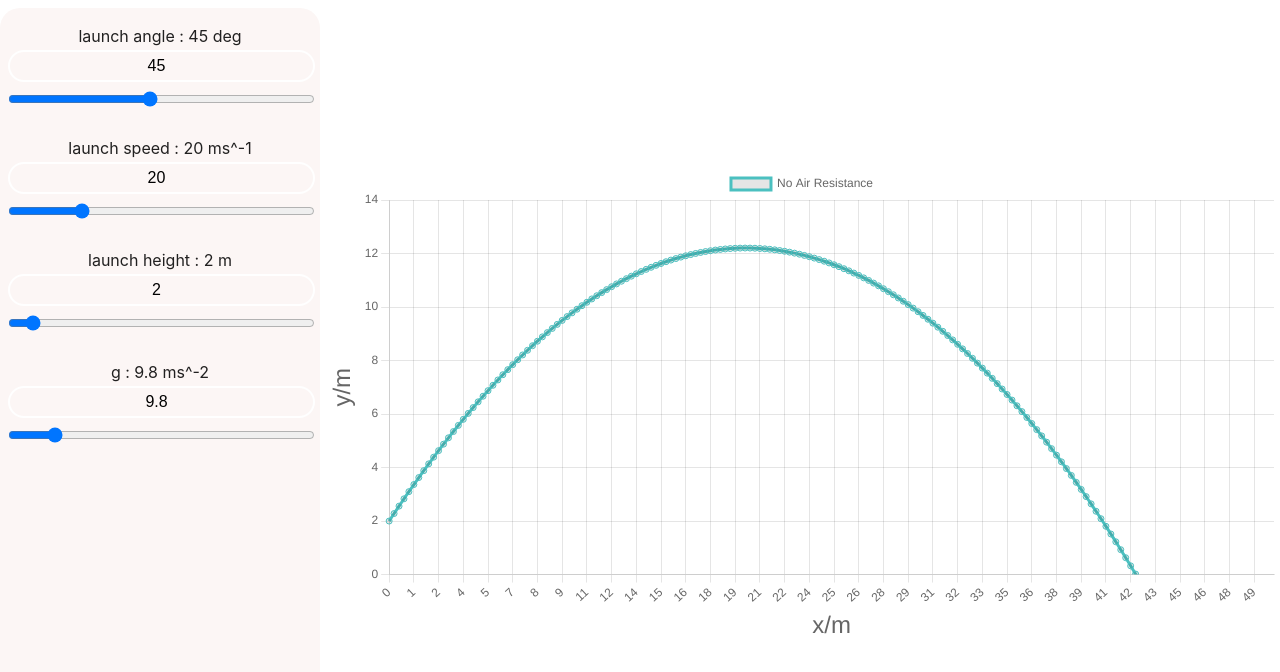
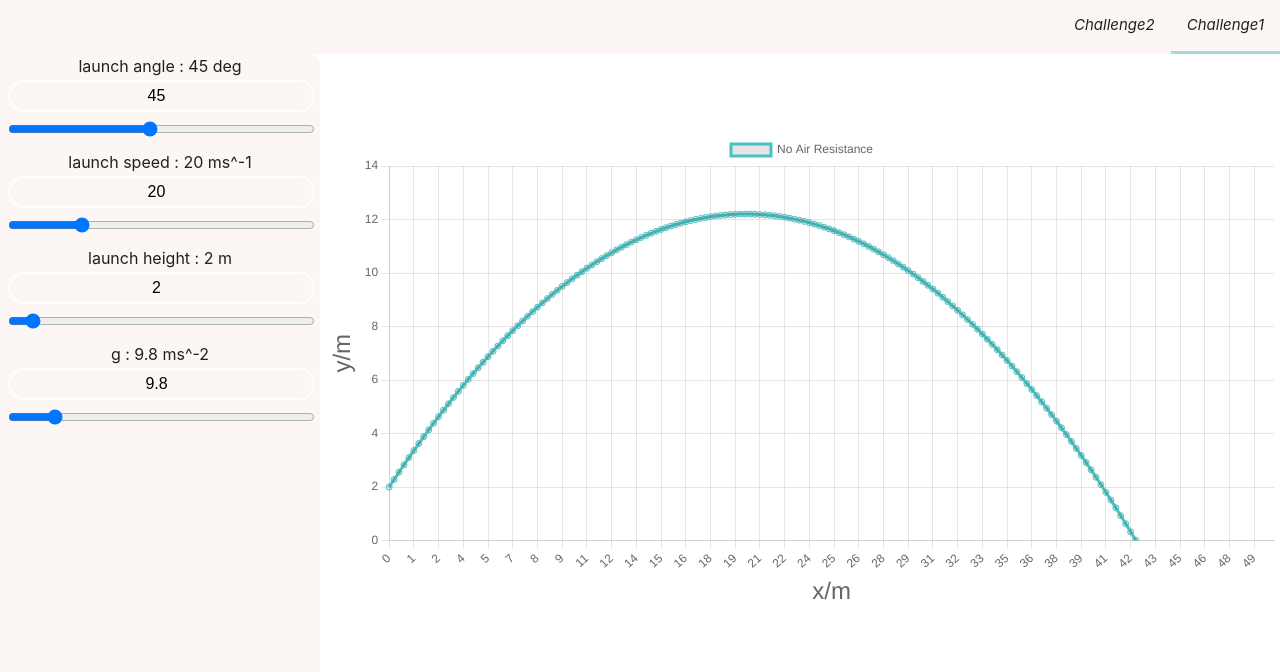
Before and after one commit to JayceFR/projectile, a React (Vite) app in the folder Projectile/: page /#/ in a window 1280 px wide. Shown: the top 672 px of the page. Built offline with nearby package versions, Linux system fonts and the light colour scheme.

Commit message:
added router and sliders

```diff
--- a/Projectile/package.json
+++ b/Projectile/package.json
@@ -13,7 +13,8 @@
     "chart.js": "^4.4.3",
     "react": "^18.3.1",
     "react-chartjs-2": "^5.2.0",
-    "react-dom": "^18.3.1"
+    "react-dom": "^18.3.1",
+    "react-router-dom": "^6.23.1"
   },
   "devDependencies": {
     "@types/react": "^18.3.3",
--- a/Projectile/src/App.jsx
+++ b/Projectile/src/App.jsx
@@ -1,10 +1,17 @@
 import Challenge1 from "./physics/challenge1"
+import { Route, Routes } from 'react-router-dom'
+import { nav } from "./constants/navConstants"
+
 
 const App = () =>{
   return (
-    <>
-      <Challenge1/>
-    </>
+    <Routes>
+      {
+        nav.map((curr_route, index) => {
+          return <Route key={index} path={curr_route.path} element={curr_route.element}/>
+        })
+      }
+    </Routes>
   )
 }
 export default App
--- /dev/null
+++ b/Projectile/src/components/nav.jsx
@@ -0,0 +1,24 @@
+import { nav } from "../constants/navConstants";
+import { NavLink } from "react-router-dom";
+function Nav(){
+  const MenuItem = ({curr_route}) => {
+    return(
+        <li><NavLink to = {curr_route.path}>{curr_route.name}</NavLink></li>
+    )
+  }
+  return (
+    <>
+      <nav>
+        <ul className="navbar">
+          {
+            nav.map((curr_route, index) => {
+              return(<MenuItem key={index} curr_route={curr_route}/>)
+            })
+          }
+        </ul>
+      </nav>
+    </>
+  )
+}
+
+export default Nav
--- /dev/null
+++ b/Projectile/src/constants/navConstants.jsx
@@ -0,0 +1,7 @@
+import Challenge1 from "../physics/challenge1";
+import Challenge2 from "../physics/challenge2";
+
+export const nav = [
+  {path: "/", name:"Challenge1", element:<Challenge1/>},
+  {path: "/2", name:"Challenge2", element:<Challenge2/>},
+]
--- a/Projectile/src/index.jsx
+++ b/Projectile/src/index.jsx
@@ -2,9 +2,14 @@ import React from 'react'
 import ReactDOM from 'react-dom/client'
 import App from './App.jsx'
 import './style.css'
+import { BrowserRouter } from 'react-router-dom'
+import Nav from './components/nav.jsx'
 
 ReactDOM.createRoot(document.getElementById('root')).render(
   <React.StrictMode>
+    <BrowserRouter>
+    <Nav/>
     <App />
+    </BrowserRouter>
   </React.StrictMode>,
 )
--- /dev/null
+++ b/Projectile/src/physics/challenge2.jsx
@@ -0,0 +1,9 @@
+function Challenge2(props){
+  return (
+    <>
+      <p>Hello</p>
+    </>
+  )
+}
+
+export default Challenge2;
--- a/Projectile/src/style.css
+++ b/Projectile/src/style.css
@@ -1,3 +1,8 @@
+*{
+  margin: 0;
+  padding: 0;
+}
+
 :root {
   font-family: Inter, system-ui, Avenir, Helvetica, Arial, sans-serif;
   line-height: 1.5;
@@ -20,8 +25,7 @@
   left:0;
   height:100%;
   background-color: #FCF6F5;
-  border-top-left-radius: 20px;
-  border-top-right-radius: 20px;
+  border-top-right-radius:10px;
 }
 
 .controls p{
@@ -61,5 +65,50 @@
 .canvas .graph{
   background-color: white;
   position: relative;
-  top: 20%;
+  top: 10%;
 }
+
+.navbar {
+  list-style-type: none;
+  position: -webkit-sticky;
+  position: sticky;
+  top: 0;
+  margin: 0;
+  padding: 0;
+  background-color: #FCF6F5;
+  overflow: hidden;
+}
+
+.navbar li {
+  float: right;
+}
+
+.navbar li a {
+  display: block;
+  color: var(--txtcolor);
+  font-style: oblique;
+  text-align: center;
+  padding: 14px 16px;
+  font-size: 15px;
+  text-decoration: none;
+  transition: color 1s, font-size 0.5s;
+  transition-timing-function: ease-in-out;
+}
+
+.navbar li a:hover:not(.active) {
+  color: #A9D6E5;
+  font-size: 16px;
+}
+
+.navbar li a.active {
+  border-bottom-style: solid;
+  border-color: #A9D6E5;
+}
+
+@media screen and (max-width: 600px) {
+
+  .navbar li.right,
+  .navbar li {
+      float: none;
+  }
+}
```
Also changed, not shown: 1 other file (tests, documents, lock files or other folders).
